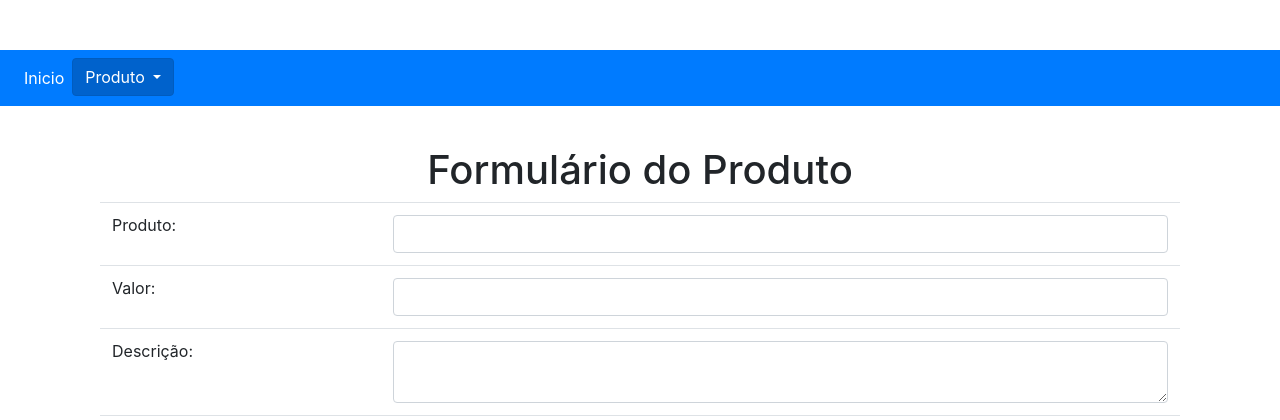
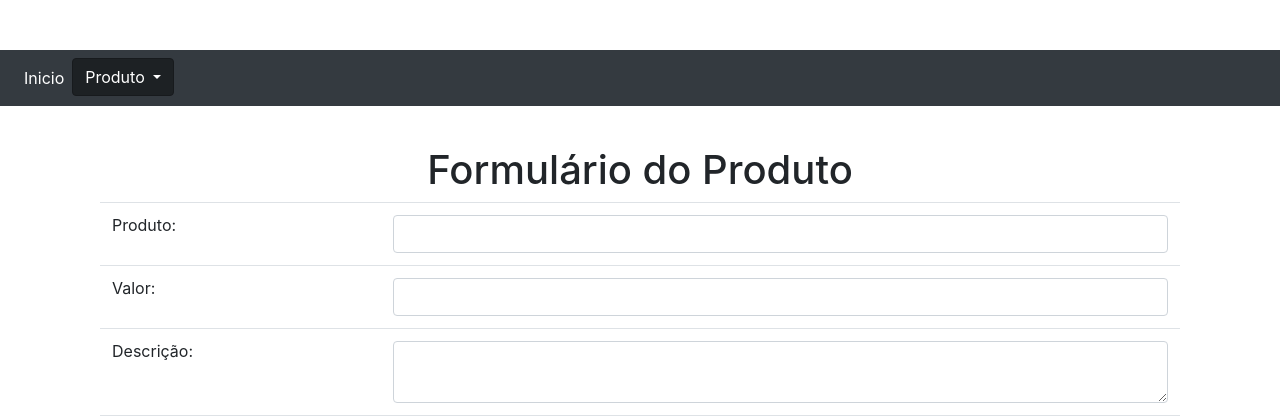
Before and after one commit to lgmarinho/ProjetoPHP, a PHP site: page /AlteraFormProduto.php?id=1 in a window 1280 px wide. Shown: the top 420 px of the page. Run offline with PHP 8.4, Linux system fonts and the light colour scheme; data that the repository does not hold is empty; some libraries are stand-ins or nearby versions.

Commit message:
Modificações cabecalho.php

```diff
--- a/cabecalho.php
+++ b/cabecalho.php
@@ -12,13 +12,13 @@
 
 
 <body>
-   <nav class="navbar navbar-expand-sm bg-primary navbar-dark">
+   <nav class="navbar navbar-expand-sm bg-dark navbar-dark">
          <ul class="navbar-nav">
             <li class="nav-item active">
                <a class="nav-link" href="index.php">Inicio</a>
             </li>
             <div class="dropdown show">
-                 <a class="btn btn-primary dropdown-toggle" href="#" role="button" id="dropdownMenuLink" data-toggle="dropdown" aria-haspopup="true" aria-expanded="false"> Produto </a>
+                 <a class="btn btn-dark dropdown-toggle" href="#" role="button" id="dropdownMenuLink" data-toggle="dropdown" aria-haspopup="true" aria-expanded="false"> Produto </a>
                  <div class="dropdown-menu" aria-labelledby="dropdownMenuLink">
                      <a class="dropdown-item"  href="ProdutoForm.php">Adicionar Produto</a>
                      <a class="dropdown-item" href="ProdutoLista.php">Lista de Produtos</a>
```
